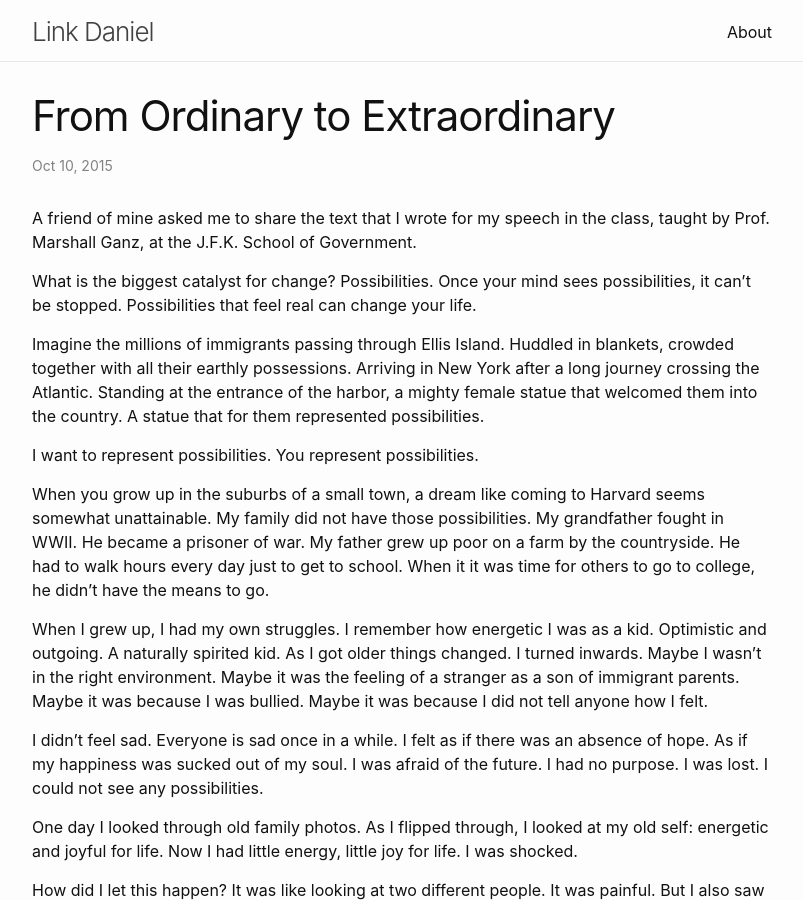
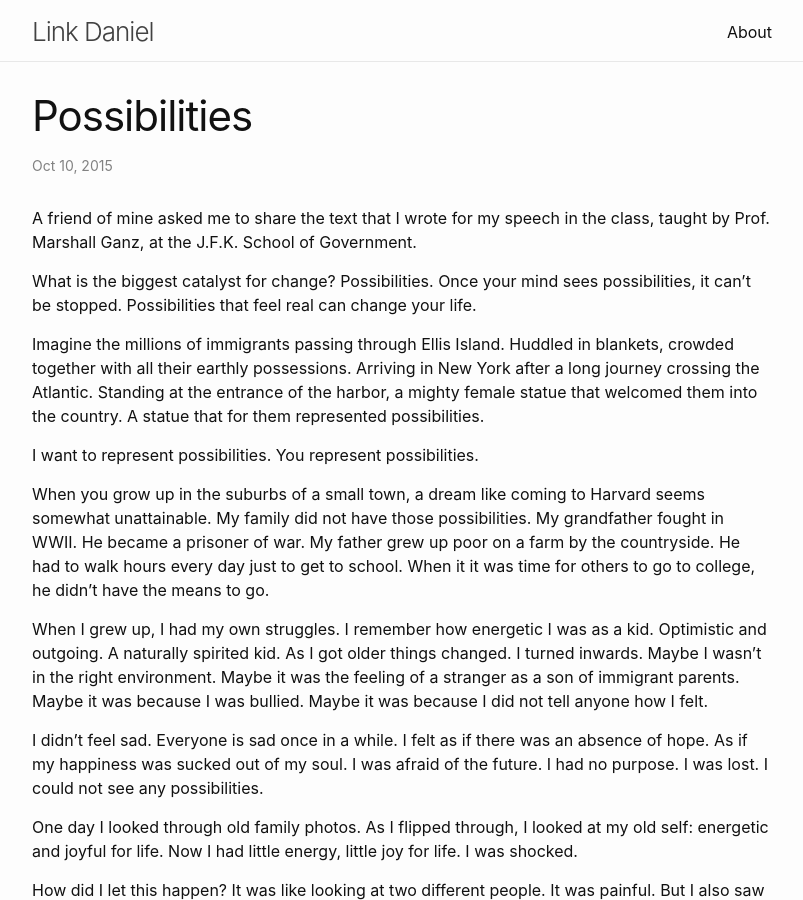
Before and after one commit to link-daniel/link.github.io, a Jekyll site: the page built from possibilities.md, in a window 1280 px wide and 900 px high. Shown: the whole window, without its empty margins (238-1041 px from the left). Built offline with Jekyll 4.4.1, drawn with Linux system fonts in a browser that asks for light colours.

Commit message:
Update possibilities.md

```diff
--- a/possibilities.md
+++ b/possibilities.md
@@ -1,6 +1,6 @@
 ---
 layout: post
-title:  "From Ordinary to Extraordinary"
+title:  "Possibilities"
 categories:
 tags:
 date: October 10 2015
```
